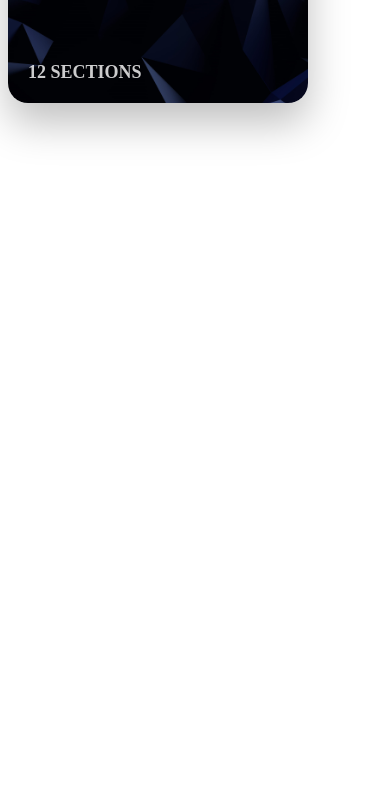
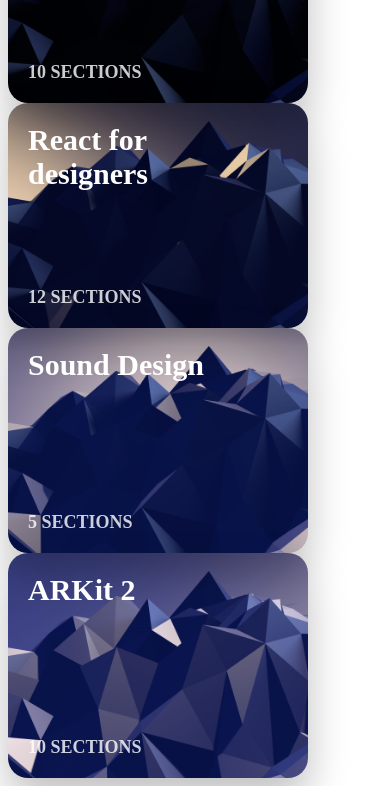
Before and after one commit to sebastiancrossa/designcodewebsite, a Gatsby site: page / in a window 390 px wide. Shown: the part 644-1430 px from the top of the page. Before the commit the page ends 844 px from the top, so only its background shows below. Built offline with nearby package versions, Linux system fonts and the light colour scheme; Gatsby itself is replaced by a stand-in of ours.

Commit message:
Added more components, cleaned header title and added responsiveness

```diff
--- a/src/layouts/index.css
+++ b/src/layouts/index.css
@@ -117,3 +117,42 @@
     grid-template-columns: repeat(3, 1fr);
   }
 }
+
+/* ---- CARDs ----- */
+
+.cards h2 {
+  margin: 50px 20px;
+  font-size: 60px;
+  text-align: center;
+  font-weight: 700;
+
+  background: linear-gradient(104deg, #050A27 0%, #4A548C 100%);
+  -webkit-background-clip: text;
+  -webkit-text-fill-color: transparent;
+}
+
+.card-group {
+  margin: 50px 40px 100px;
+  display: grid;
+  grid-template-columns: repeat(3, 1fr);
+  grid-gap: 40px;
+  justify-items: center;
+}
+
+@media (min-width: 1400px) {
+  .card-group {
+    grid-template-columns: repeat(4, 1fr);
+  }
+}
+
+@media (max-width: 1060px) {
+  .card-group {
+    grid-template-columns: repeat(2, 1fr);
+  }
+}
+
+@media (max-width: 720px) {
+  .card-group {
+    grid-template-columns: repeat(1, 1fr);
+  }
+}
--- a/src/pages/index.js
+++ b/src/pages/index.js
@@ -37,10 +37,24 @@
 
   	<div className="cards">
   		<h2>11 courses, more to come</h2>
-  		<Card
-  			title="React for designers"
-  			text="12 sections"
-  			image={require('../img/wallpaper.jpg')} />
+  		<div className="card-group">
+	  		<Card
+	  			title="Design Systems"
+	  			text="10 sections"
+	  			image={require('../img/wallpaper.jpg')} />
+	  		<Card
+	  			title="React for designers"
+	  			text="12 sections"
+	  			image={require('../img/wallpaper2.jpg')} />
+	  		<Card
+	  			title="Sound Design"
+	  			text="5 sections"
+	  			image={require('../img/wallpaper3.jpg')} />
+	  		<Card
+	  			title="ARKit 2"
+	  			text="10 sections"
+	  			image={require('../img/wallpaper4.jpg')} />
+	  	</div>
   	</div>
   </div>
 )
```
